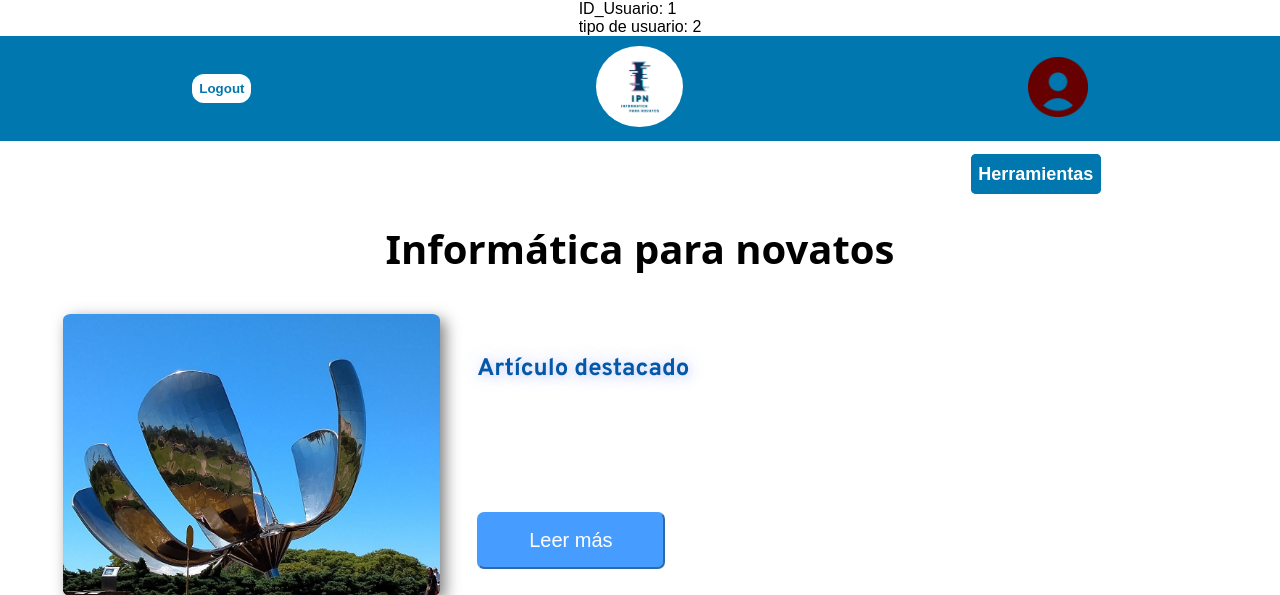
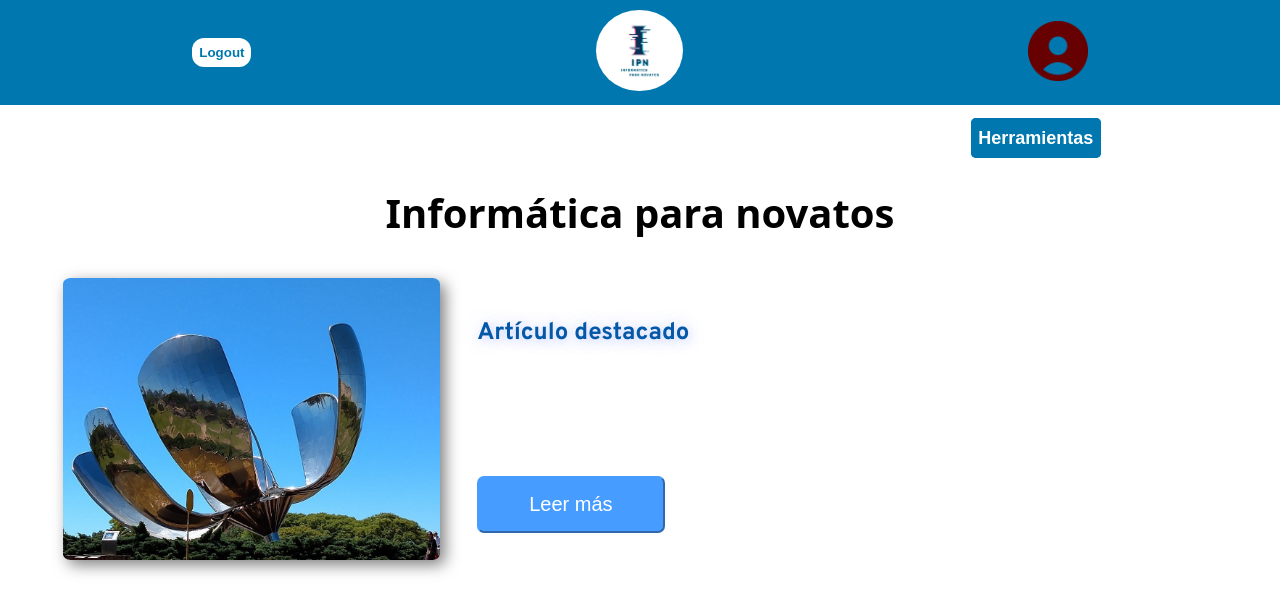
Before and after one commit to Vikolow/IPN, a PHP site: page /MainPage.php in a window 1280 px wide. Shown: the top 595 px of the page. Run offline with PHP 8.4, Linux system fonts and the light colour scheme; the visitor is signed in with stand-in values (Sample User, id 1); data that the repository does not hold is empty; some web fonts are replaced.

Commit message:
MainPage.php

```diff
--- a/Proyecto web real/php/MainPage.php
+++ b/Proyecto web real/php/MainPage.php
@@ -101,16 +101,6 @@
     }
 
 ?>
-
-    <div class="cajaInvocador">
-
-        <?php
-                // Mostrar información de la sesión cuando hay sesion
-                echo "ID_Usuario: " . $_SESSION['id_usuario'] . "<br>";
-                echo "tipo de usuario: " . $_SESSION['clase'] . "<br>";
-        ?>
-
-    </div>
 
     <!-- Cabecera -->
     <header class="headermain">
```
